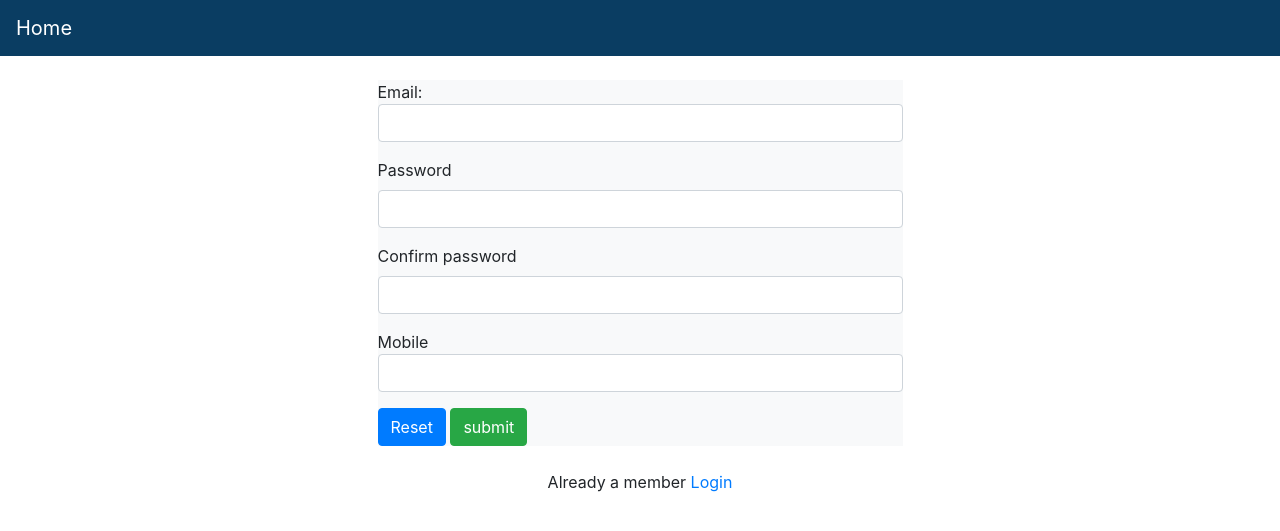
After one commit to parupallihemanth/Celebrate, a Django app: page /register/ in a window 1280 px wide. The commit adds this page. Shown: the top 531 px of the page. Run offline with Django 3.2, Linux system fonts and the light colour scheme; some libraries are stand-ins or nearby versions.

Commit message:
register page done

```diff
--- a/celebrate/Register/views.py
+++ b/celebrate/Register/views.py
@@ -4,4 +4,4 @@ from django.shortcuts import render
 
 
 def register(request):
-    return render(request,'request.html')
+    return render(request,'register.html')
--- a/celebrate/celebrate/settings.py
+++ b/celebrate/celebrate/settings.py
@@ -40,6 +40,7 @@ INSTALLED_APPS = [
     'django.contrib.messages',
     'django.contrib.staticfiles',
     'celebrateapp1',
+    'Register',
 ]
 
 MIDDLEWARE = [
--- a/celebrate/celebrate/urls.py
+++ b/celebrate/celebrate/urls.py
@@ -20,5 +20,5 @@ urlpatterns = [
     path('admin/', admin.site.urls),
 
     path('main/', include('celebrateapp1.urls')),
-    path('register/',include('register.urls'))
+    path('register/',include('Register.urls'))
 ]
--- a/celebrate/templates/home.html
+++ b/celebrate/templates/home.html
@@ -35,7 +35,7 @@
 									<li class="active"><a href="index.html">Home</a></li>
 									<li><a href="about.html">About us</a></li>
 									<li><a href="#">Services</a></li>
-									<li><a href="register.html">Register</a></li>
+									<li><a href="/register">Register</a></li>
 									<li><a href="contact.html">Contact</a></li>
 								</ul>
 							</nav>
@@ -103,7 +103,7 @@
 
 				<!-- Slide -->
 				<div class="owl-item">
-					<div class="background_image" style="background-image:url("{%static "images/home_slider.jpg" %}")"></div>
+					<div class="background_image" style="background-image:url(images/home_slider.jpg)"></div>
 					<div class="home_slider_content_container">
 						<div class="container">
 							<div class="row">
--- /dev/null
+++ b/celebrate/templates/register.html
@@ -0,0 +1,99 @@
+<!DOCTYPE html>
+{%load staticfiles%}
+
+<html lang="en">
+<head>
+  <title>Bootstrap Example</title>
+  <meta charset="utf-8">
+  <meta name="viewport" content="width=device-width, initial-scale=1">
+  <link rel="stylesheet" href="https://maxcdn.bootstrapcdn.com/bootstrap/4.3.1/css/bootstrap.min.css">
+  <script src="https://ajax.googleapis.com/ajax/libs/jquery/3.4.1/jquery.min.js"></script>
+  <script src="https://cdnjs.cloudflare.com/ajax/libs/popper.js/1.14.7/umd/popper.min.js"></script>
+  <script src="https://maxcdn.bootstrapcdn.com/bootstrap/4.3.1/js/bootstrap.min.js"></script>
+
+</head>
+<body>
+
+ <nav class="navbar navbar-expand-md navbar-dark"  style="background-color: #0A3D62;">
+
+        <a href="/main" class="navbar-brand">Home</a>
+        <div class="collapse navbar-collapse">
+
+        </div>
+
+
+
+
+
+</nav>
+
+
+
+            <div class="container"><br>
+
+                <div class="col-lg-6 m-auto d-block">
+
+                    <form action="#" onsubmit="return validation()" class="bg-light">
+
+                        <div class="form-group">
+                             <lable>Email:</lable>
+                             <input type="text" class="form-control" name="email" id="email">
+                             <span id="emailid" class="text-danger font-weight-bold"></span>
+                        </div>
+                        <div class="form-group">
+                            <label>Password</label>
+                            <input type="password" class="form-control" name="password" id="password">
+                            <span id="pswd" class="text-danger font-weight-bold"></span>
+                        </div>
+                        <div class="form-group">
+                            <label>Confirm password</label>
+                            <input type="password" class="form-control" name="conpass" id="conpass">
+                            <span id="cfmpass" class="text-danger font-weight-bold"></span>
+
+                        </div>
+                        <div class="form-group">
+                            <lable>Mobile</lable>
+                            <input type="text" class="form-control" name="mobile" id="mobile">
+                            <span id="mobilenum" class="text-danger font-weight-bold"></span>
+
+
+                        </div>
+                        <input type="reset" name="reset" value="Reset" class="btn btn-primary">
+                        <input type="submit" name="submit" value="submit" class="btn btn-success">
+
+                        </form>
+                        </div>
+                        </div>
+                        <script type="text/javascript">
+                            function validation(){
+                                var Email=document.getElementById('email').value;
+                                var Password=document.getElementById('password').value;
+                                var conpassword=document.getElementById('conpass').value;
+                                var Mobile=document.getElementById('mobile').value;
+                                if(Email==''){
+                                    document.getElementById('emailid').innerHTML="** Email required";
+                                    return false;
+                                }
+                                if(Password==''){
+                                    document.getElementById('pswd').innerHTML="**Password required";
+                                    return false;
+                                }
+                                if(conpassword==''){
+                                    document.getElementById('cfmpass').innerHTML="** confirm your password";
+                                    return false;
+                                }
+                                if(Mobile==''){
+                                    document.getElementById('mobilenum').innerHTML="**Mobile number required";
+                                    return false;
+                                }
+                            }
+
+
+                        </script>
+                        <br>
+
+                       <div align="center">
+                            Already a member <a href="/page3">Login</a>
+                       </div>
+</body>
+</html>
```
